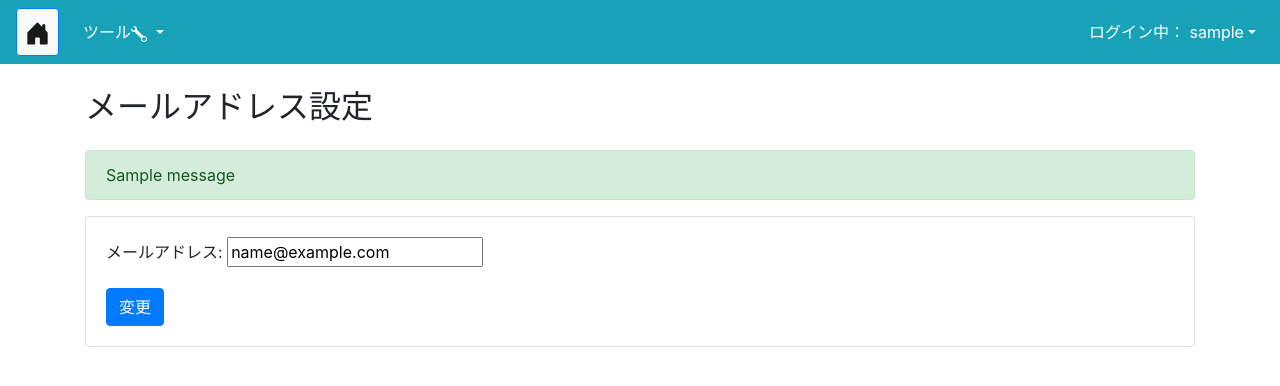
After one commit to ShamNeko88/EasyPyTools, a Django app: page /email/setting/ in a window 1280 px wide. The commit adds this page. Shown: the top 386 px of the page. Run offline with Django 5.2, Linux system fonts and the light colour scheme; a user stored in the database is signed in; tables that the repository leaves empty hold one stand-in row (values such as "Sample post"); one stand-in notice (Sample message) is shown; parts of the project's set-up code (start-up, migrations or seed data) failed here and were passed over; some libraries are stand-ins or nearby versions.

Commit message:
[21]Emailアドレス設定できるように変更

```diff
--- a/TopPage/forms.py
+++ b/TopPage/forms.py
@@ -19,3 +19,18 @@ class UserRegistrationForm(UserCreationForm):
     class Meta:
         model = User
         fields = ['username', 'password1', 'password2']  # UserCreationFormのフィールドを使用
+
+
+class EmailSettingForm(forms.ModelForm):
+    email = forms.EmailField(
+        label="メールアドレス",
+        required=True,
+        error_messages={
+            'required': 'メールアドレスは必須です。',
+            'invalid': '有効なメールアドレスを入力してください。',
+        }
+    )
+
+    class Meta:
+        model = User
+        fields = ['email']
--- a/TopPage/templates/TopPage/base.html
+++ b/TopPage/templates/TopPage/base.html
@@ -103,6 +103,7 @@
                     <div class="dropdown-divider"></div>
                   {% endif %}
                   <a class="dropdown-item" href="{% url 'password_change' %}">パスワード変更</a>
+                  <a class="dropdown-item" href="{% url 'email_setting' %}">メールアドレス設定</a>
                   <a class="dropdown-item" href="{% url 'logout' %}">ログアウト</a>
                 </div>
               </div>
--- /dev/null
+++ b/TopPage/templates/TopPage/email_setting.html
@@ -0,0 +1,40 @@
+{% extends 'TopPage/base.html' %}
+{% load static %}
+
+{% block title %}メールアドレス設定 - EasyPyTools{% endblock %}
+
+{% block content %}
+<div class="container mt-4">
+    <h2 class="mb-4">メールアドレス設定</h2>
+
+    {% if messages %}
+    <div class="messages">
+        {% for message in messages %}
+        <div class="alert alert-{{ message.tags }}">
+            {{ message }}
+        </div>
+        {% endfor %}
+    </div>
+    {% endif %}
+
+    <div class="card">
+        <div class="card-body">
+            <form method="post">
+                {% csrf_token %}
+                <div class="form-group">
+                    {{ form.email.label_tag }}
+                    {{ form.email }}
+                    {% if form.email.errors %}
+                    <div class="invalid-feedback d-block">
+                        {{ form.email.errors }}
+                    </div>
+                    {% endif %}
+                </div>
+                <button type="submit" class="btn btn-primary">
+                    {% if form.email.value %}変更{% else %}設定{% endif %}
+                </button>
+            </form>
+        </div>
+    </div>
+</div>
+{% endblock %}
--- a/TopPage/urls.py
+++ b/TopPage/urls.py
@@ -1,13 +1,14 @@
 from django.urls import path
-from .views import IndexView, RegisterView
+from . import views
 from django.contrib.auth import views as auth_views
 
 urlpatterns = [
-    path('', IndexView.as_view(), name='index'),
+    path('', views.IndexView.as_view(), name='index'),
     # 認証関連のURL
     path('login/', auth_views.LoginView.as_view(template_name='TopPage/login.html'), name='login'),
     path('logout/', auth_views.LogoutView.as_view(next_page='/'), name='logout'),
-    path('register/', RegisterView.as_view(), name='register'),
-    path('password_change/', auth_views.PasswordChangeView.as_view(template_name='TopPage/password_change.html'), name='password_change'),
-    path('password_change/done/', auth_views.PasswordChangeDoneView.as_view(template_name='TopPage/password_change_done.html'), name='password_change_done'),
+    path('register/', views.RegisterView.as_view(), name='register'),
+    path('password/change/', views.PasswordChangeView.as_view(), name='password_change'),
+    path('password/change/done/', views.PasswordChangeDoneView.as_view(), name='password_change_done'),
+    path('email/setting/', views.EmailSettingView.as_view(), name='email_setting'),
 ]
--- a/TopPage/views.py
+++ b/TopPage/views.py
@@ -1,11 +1,11 @@
 from django.views.generic import (
-    TemplateView, CreateView
+    TemplateView, CreateView, UpdateView
 )
 
 
 from django.shortcuts import render, redirect
 from django.contrib.auth import login
-from .forms import UserRegistrationForm
+from .forms import UserRegistrationForm, EmailSettingForm
 from django.urls import reverse_lazy
 from django.contrib import messages
 from django.contrib.auth.mixins import LoginRequiredMixin
@@ -46,3 +46,21 @@ class PasswordChangeView(LoginRequiredMixin, PasswordChangeView):
 # パスワード変更完了画面
 class PasswordChangeDoneView(LoginRequiredMixin, TemplateView):
     template_name = 'registration/password_change_done.html'
+
+
+# メールアドレス設定
+class EmailSettingView(LoginRequiredMixin, UpdateView):
+    form_class = EmailSettingForm
+    template_name = 'TopPage/email_setting.html'
+    success_url = reverse_lazy('email_setting')
+
+    def get_object(self, queryset=None):
+        return self.request.user
+
+    def form_valid(self, form):
+        messages.success(self.request, 'メールアドレスを更新しました。')
+        return super().form_valid(form)
+
+    def form_invalid(self, form):
+        messages.error(self.request, 'メールアドレスの更新に失敗しました。')
+        return super().form_invalid(form)
```
